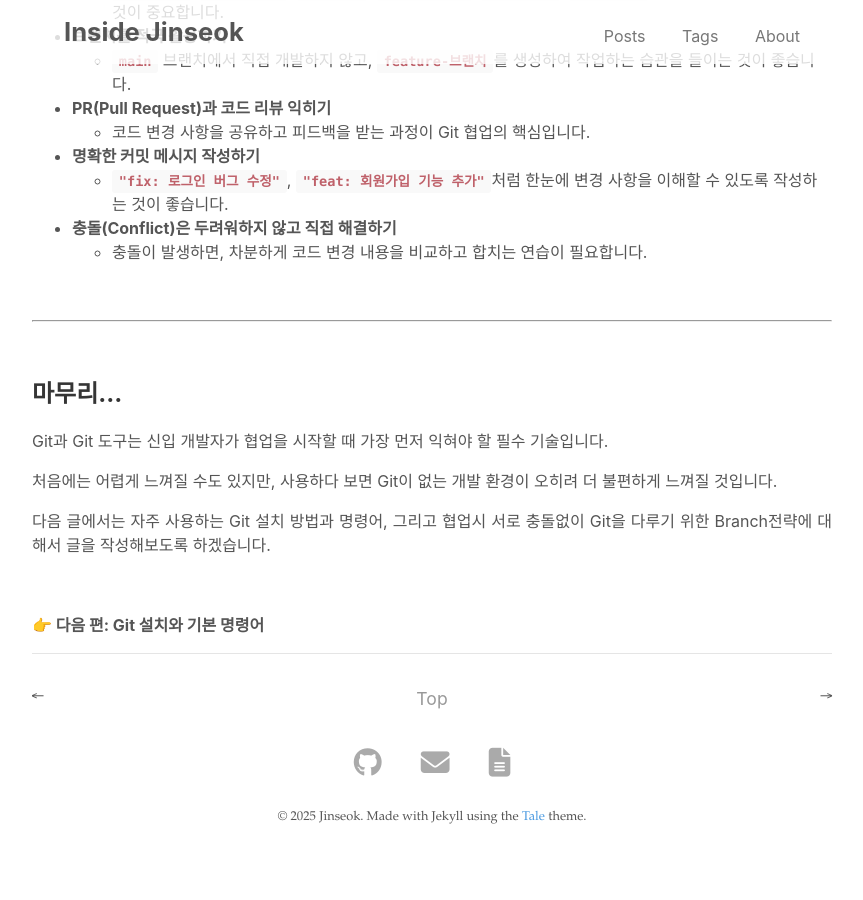
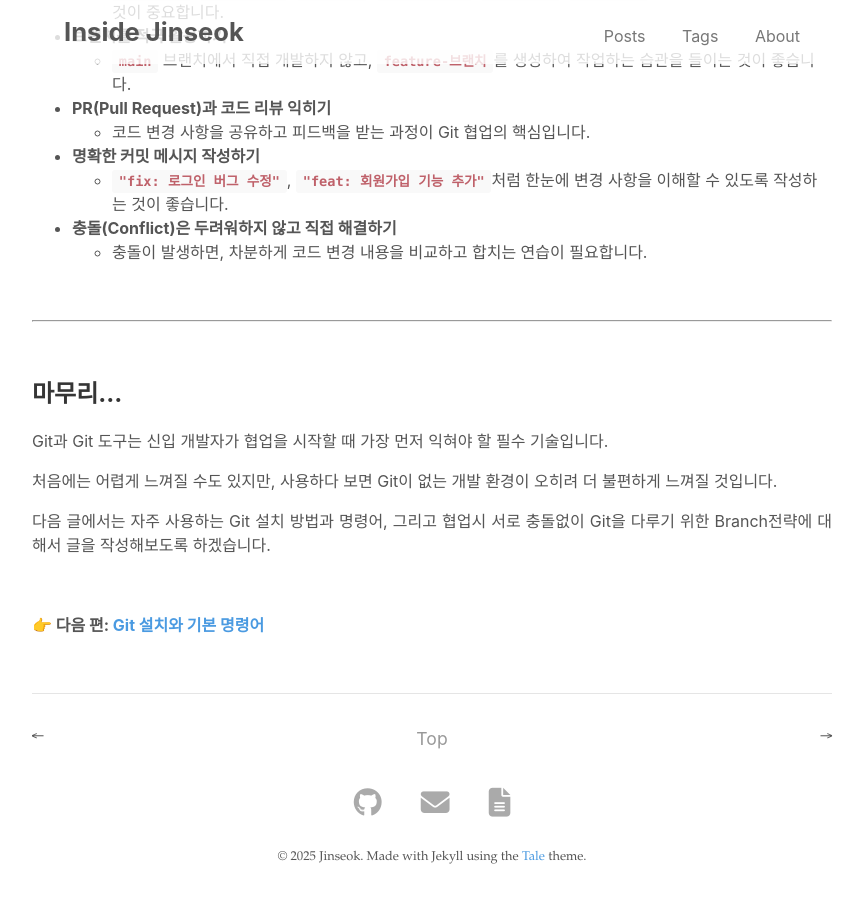
Before and after one commit to JJOK97/JJOK97.github.io, a Jekyll site: the page built from _posts/2025-03-06-git-guide-1.md, in a window 1280 px wide and 900 px high, scrolled down 2804 px. Shown: the whole window, without its empty margins (208-1071 px from the left). Built offline with Jekyll 4.4.1, drawn with Linux system fonts in a browser that asks for light colours; before the commit the page ends 3664 px from its top, so only the background shows below that; some of the changed lines change nothing that is shown.

Commit message:
update: memoir

```diff
--- a/_posts/2025-03-06-git-guide-1.md
+++ b/_posts/2025-03-06-git-guide-1.md
@@ -156,4 +156,6 @@ Git과 Git 도구는 신입 개발자가 협업을 시작할 때 가장 먼저
 
 <br>
 
-**👉 다음 편: Git 설치와 기본 명령어**
+**👉 다음 편: [Git 설치와 기본 명령어](https://jjok97.github.io/2025-03-10/git-guide-2)**
+
+<br>
```
